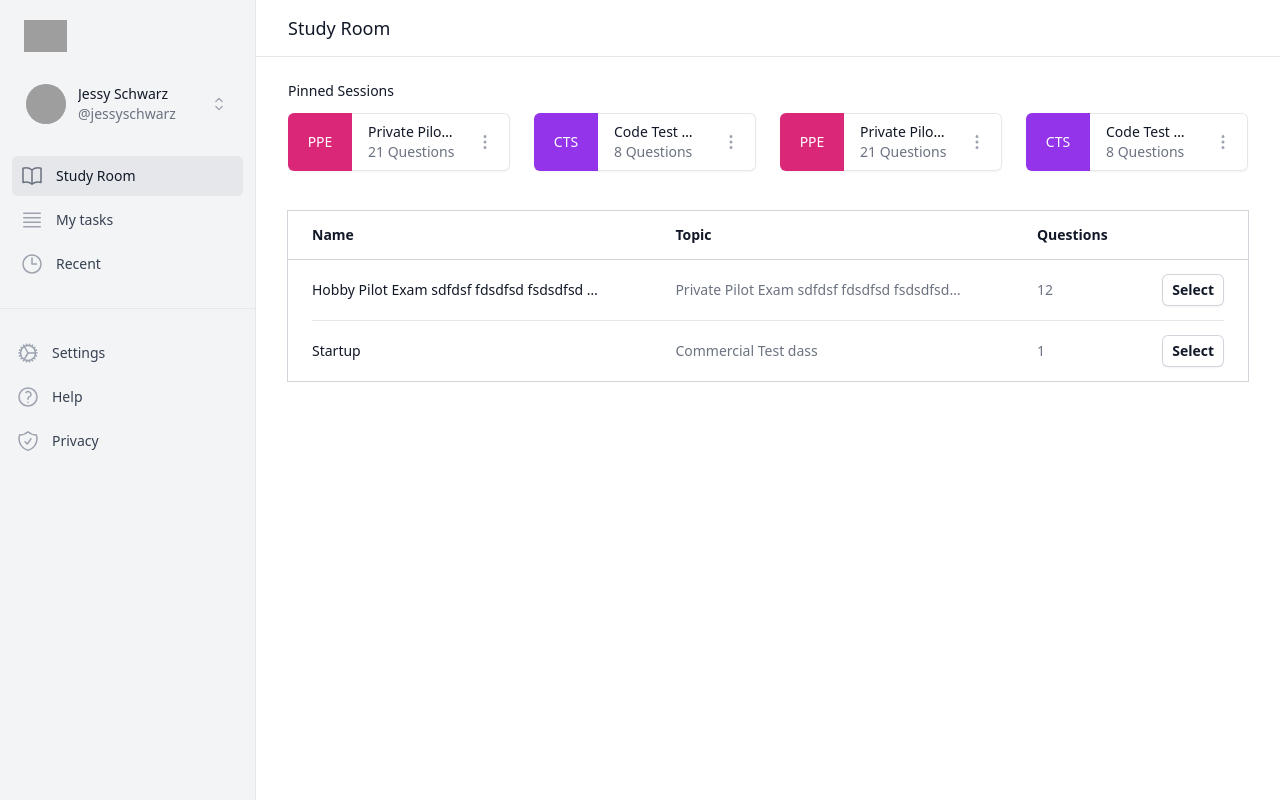
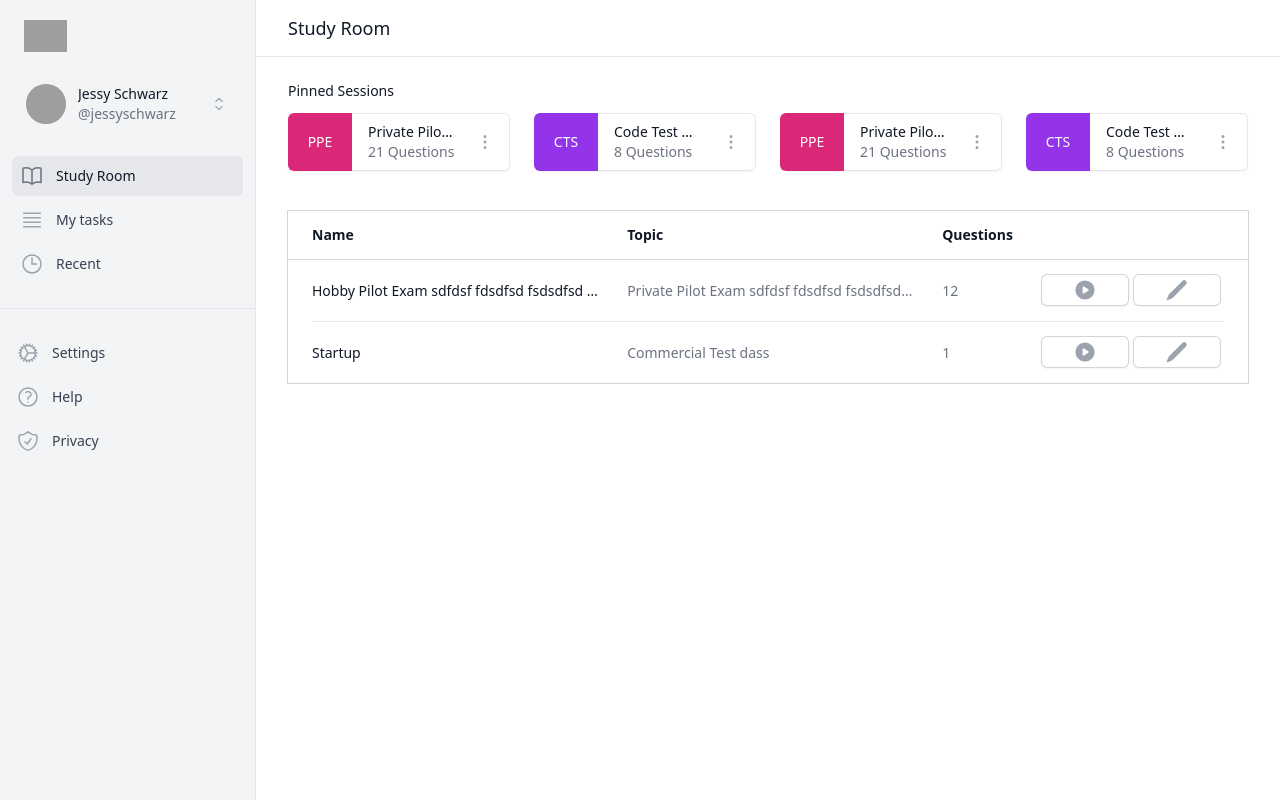
Before and after one commit to maariyadiminsky/pilot-buddy, a React (Create React App) app: page / in a window 1280 px wide. Built offline with nearby package versions, Linux system fonts and the light colour scheme; grey boxes are pictures that could not be loaded; a web font is replaced by a local one.

Commit message:
add buttons

```diff
--- a/src/modules/common/components/table/Table.tsx
+++ b/src/modules/common/components/table/Table.tsx
@@ -1,4 +1,5 @@
 import { truthyString } from '@common/utils';
+import { PlayCircleIcon, PencilIcon } from '@heroicons/react/20/solid';
 
 const sessions = [
   {
@@ -88,14 +89,28 @@ const Table = () => (
               <td
                 className={truthyString(
                   planIdx === 0 ? '' : 'border-t border-transparent',
-                  'relative py-3.5 pl-3 pr-4 text-right text-sm font-medium sm:pr-6'
+                  'relative py-3.5 pl-3 pr-4 text-center text-sm font-medium sm:pr-6'
                 )}
               >
                 <button
                   type="button"
-                  className="inline-flex items-center rounded-md bg-white px-2.5 py-1.5 text-sm font-semibold text-gray-900 shadow-sm ring-1 ring-inset ring-gray-300 hover:bg-gray-50 disabled:cursor-not-allowed disabled:opacity-30 disabled:hover:bg-white"
+                  className="inline-flex items-center rounded-md bg-white mx-0.5 px-4 xl:px-8 py-1 text-sm font-semibold text-gray-900 shadow-sm ring-1 ring-inset ring-gray-300 hover:bg-gray-50 disabled:cursor-not-allowed disabled:opacity-30 disabled:hover:bg-white"
                 >
-                  Select<span className="sr-only">, {name}</span>
+                  <PlayCircleIcon
+                    className="h-6 w-6 flex-shrink-0 text-gray-400 group-hover:text-gray-500"
+                    aria-hidden="true"
+                  />
+                  <span className="sr-only">Start test</span>
+                </button>
+                <button
+                  type="button"
+                  className="inline-flex items-center rounded-md bg-white mx-0.5 px-4 xl:px-8 py-1 text-sm font-semibold text-gray-900 shadow-sm ring-1 ring-inset ring-gray-300 hover:bg-gray-50 disabled:cursor-not-allowed disabled:opacity-30 disabled:hover:bg-white"
+                >
+                  <PencilIcon
+                    className="h-6 w-6 flex-shrink-0 text-gray-400 group-hover:text-gray-500"
+                    aria-hidden="true"
+                  />
+                  <span className="sr-only">Edit test</span>
                 </button>
                 {planIdx !== 0 ? (
                   <div className="absolute -top-px left-0 right-6 h-px bg-gray-200" />
```
